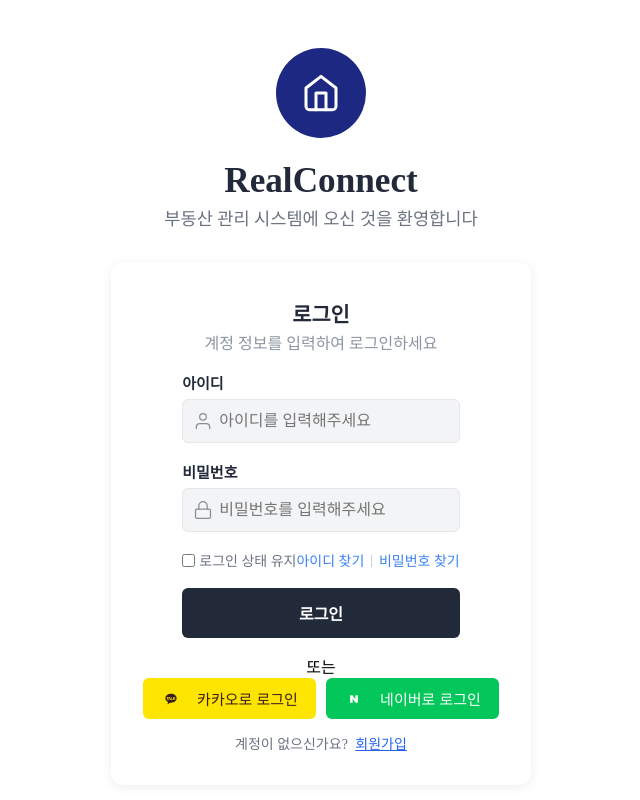
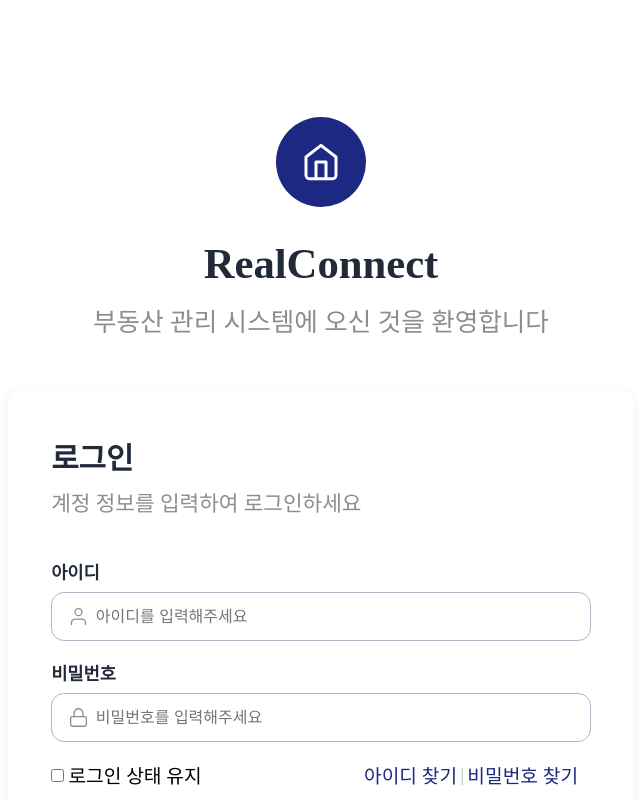
Before and after one commit to RealConnect-Start-up-Capstone-Design2/FE, a React (Vite) app in the folder realconnect/: page /login in a window 1280 px wide. Shown: the whole page, without its empty margins (319-959 px from the left). Built offline with nearby package versions, Linux system fonts and the light colour scheme.

Commit message:
Feat : 온보딩 로그인 페이지 구현

```diff
--- a/realconnect/src/pages/onboardingLogin/onboardingLogin.css
+++ b/realconnect/src/pages/onboardingLogin/onboardingLogin.css
@@ -1,70 +1,86 @@
 .login-bg {
+  width: 100vw;
+  height: 100vh;
+  background: #fff;
+  position: fixed;
+  top: 0;
+  left: 0;
+  z-index: 0;
   display: flex;
   justify-content: center;
   align-items: center;
-  min-height: 100vh;
-  background: #f8fbfd;
 }
 
 .login-frame {
   width: 100vw;
-  max-width: 900px;
+  height: 100vh;
   background: #fff;
-  border-radius: 12px;
-  box-shadow: 0 2px 16px rgba(0, 0, 0, 0.08);
-  padding: 48px 0 48px 0;
+  position: relative;
+  z-index: 1;
   display: flex;
   flex-direction: column;
   align-items: center;
+  justify-content: flex-start;
 }
 
 .login-logo {
+  margin-top: 7.3333rem; /* 110px */
+  margin-bottom: 2rem; /* 30px */
   display: flex;
   justify-content: center;
   align-items: center;
-  margin-bottom: 12px;
 }
-.login-logo-icon {
-  font-size: 48px;
+
+.login-logo-icon-img {
+  display: block;
+  margin: 0 auto;
 }
 
 .login-title {
-  font-size: 2.2rem;
+  font-size: 2.6667rem; /* 40px */
   font-weight: 700;
   color: #222a3a;
   text-align: center;
-  margin-bottom: 4px;
+  margin-bottom: 0.8rem; /* 12px */
 }
+
 .login-desc {
-  color: #6b7280;
-  font-size: 1.1rem;
+  color: #8d8d8d;
+  font-size: 1.6rem; /* 24px */
   text-align: center;
-  margin-bottom: 32px;
+  margin-bottom: 3.3333rem; /* 50px */
 }
 
 .login-card {
+  width: 39.0667rem; /* 586px */
+  max-width: 95vw;
+  min-height: 32rem;
+  max-height: 80vh;
   background: #fff;
-  border-radius: 12px;
-  box-shadow: 0 2px 12px rgba(0, 0, 0, 0.07);
-  padding: 36px 32px 32px 32px;
-  width: 100%;
-  max-width: 420px;
+  border-radius: 0.8rem;
+  box-shadow: 0 0.1333rem 0.8rem rgba(0, 0, 0, 0.07);
   display: flex;
   flex-direction: column;
-  align-items: center;
+  align-items: flex-start;
+  margin-top: 0;
+  overflow-y: auto;
+  box-sizing: border-box;
+  padding: 2.6667rem 2.6667rem;
 }
+
 .login-card-title {
-  font-size: 1.3rem;
+  font-size: 1.8667rem; /* 28px */
   font-weight: 700;
   color: #222a3a;
-  margin-bottom: 2px;
-  text-align: center;
+  margin-bottom: 0.4667rem; /* 7px */
+  text-align: left;
 }
+
 .login-card-desc {
-  color: #8b95a1;
-  font-size: 1rem;
-  margin-bottom: 18px;
-  text-align: center;
+  color: #8d8d8d;
+  font-size: 1.3333rem; /* 20px */
+  margin-bottom: 2.6667rem; /* 40px */
+  text-align: left;
 }
 
 .login-error {
@@ -79,135 +95,187 @@
 }
 
 .login-form-group {
-  margin-bottom: 18px;
+  background: none;
+  border: none;
+  border-radius: 0;
+  width: 100%;
+  margin-bottom: 1.2rem;
+  display: flex;
+  flex-direction: column;
+  align-items: flex-start;
+  padding: 0;
+  box-sizing: border-box;
 }
+
 .login-form-group label {
   display: block;
-  font-size: 15px;
+  font-size: 1.1rem;
+  color: #222a3a;
   font-weight: 600;
-  margin-bottom: 6px;
-  color: #222a3a;
+  margin-bottom: 0.5rem;
+  background: transparent;
+  position: static;
+  z-index: 1;
+  pointer-events: auto;
 }
+
 .login-input-wrap {
   display: flex;
   align-items: center;
-  background: #f3f4f6;
-  border-radius: 6px;
-  border: 1px solid #e5e7eb;
-  padding: 0 10px;
+  width: 100%;
+  background: #fff;
+  border: 1px solid #b1b6c7;
+  border-radius: 0.8rem;
+  padding: 0.8rem 1rem;
+  box-sizing: border-box;
+  transition:
+    border-color 0.15s,
+    box-shadow 0.15s;
 }
+
+.login-form-group:focus-within .login-input-wrap {
+  border-color: #2563eb;
+  box-shadow: 0 0 0 1.5px #2563eb;
+}
+
 .login-input-icon {
-  width: 20px;
-  height: 20px;
-  margin-right: 6px;
+  width: 1.3333rem;
+  height: 1.3333rem;
+  margin-right: 0.4rem;
   flex-shrink: 0;
   display: block;
 }
+
 .login-input-wrap input {
   border: none;
   background: transparent;
   outline: none;
-  font-size: 16px;
-  padding: 12px 0;
+  font-size: 1rem;
   flex: 1;
   min-width: 0;
+  padding: 0;
 }
 
 .login-options {
   display: flex;
   justify-content: space-between;
   align-items: center;
-  margin-bottom: 18px;
+  margin-bottom: 1.2rem; /* 18px */
+  width: 100%;
 }
+
 .login-keep {
-  font-size: 14px;
-  color: #6b7280;
+  font-size: 1.2rem; /* 18px */
+  color: #000;
   display: flex;
   align-items: center;
-  gap: 4px;
+  gap: 0.2667rem; /* 4px */
 }
+
 .login-links {
   display: flex;
   align-items: center;
-  gap: 6px;
+  gap: 0.2rem; /* 3px */
+  margin-left: auto;
+  margin-right: 0.8rem; /* 12px */
 }
+
 .login-link {
-  color: #3b82f6;
-  font-size: 14px;
+  color: #1c2882;
+  font-size: 1.2rem; /* 18px */
   text-decoration: none;
   transition: color 0.15s;
 }
-.login-link:hover {
-  color: #1d4ed8;
-}
+
 .login-link-divider {
   color: #b0b8c1;
-  font-size: 13px;
+  font-size: 1.2rem; /* 18px */
 }
 
 .login-btn {
-  width: 100%;
-  padding: 13px 0;
-  background: #222a3a;
+  width: 33.7333rem; /* 506px */
+  height: 2.8rem; /* 42px */
+  margin-top: 1.2rem; /* 18px */
+  background: #1c2882;
   color: #fff;
-  border: none;
-  border-radius: 6px;
-  font-size: 16px;
+  border: 1px solid #fff;
+  border-radius: 0.4rem;
+  font-size: 1.2rem; /* 18px */
   font-weight: 600;
-  margin-bottom: 16px;
-  cursor: pointer;
-  transition: background 0.15s;
-}
-.login-btn:hover {
-  background: #1a2233;
-}
-
-.login-or {
-  text-align: center;
-  color: #b0b8c1;
-  font-size: 14px;
-  margin: 8px 0 12px 0;
-  width: 100%;
-}
-.login-socials {
-  display: flex;
-  gap: 10px;
-  width: 100%;
-  margin-bottom: 14px;
-}
-.login-social {
-  flex: 1;
-  padding: 10px 0;
-  border: none;
-  border-radius: 6px;
-  font-size: 15px;
-  font-weight: 500;
   cursor: pointer;
   transition: background 0.15s;
   display: flex;
   align-items: center;
   justify-content: center;
-  gap: 8px;
 }
+
+.login-or-wrap {
+  margin-top: 2.6667rem; /* 40px */
+  width: 100%;
+  display: flex;
+  align-items: center;
+  justify-content: center;
+}
+
+.login-or-text {
+  font-size: 1rem; /* 15px */
+  margin: 0 0.3333rem;
+}
+
+.login-socials {
+  margin-top: 2.5333rem; /* 38px */
+  display: flex;
+  flex-direction: row;
+  gap: 1rem;
+  width: 100%;
+  margin-bottom: 1.5rem;
+  justify-content: center;
+}
+
+.login-social {
+  flex: 1 1 0;
+  min-width: 0;
+  max-width: 50%;
+  height: 3.2rem;
+  background: #fff;
+  border: 1px solid #b1b6c7;
+  border-radius: 0.8rem;
+  font-size: 1.1rem;
+  font-weight: 500;
+  cursor: pointer;
+  display: flex;
+  align-items: center;
+  justify-content: center;
+  gap: 0.6rem;
+  box-sizing: border-box;
+  transition: box-shadow 0.15s;
+}
+
 .login-social.kakao {
-  background: #fee500;
-  color: #3c1e1e;
+  color: #1b1b1b;
 }
 .login-social.naver {
-  background: #03c75a;
-  color: #fff;
+  color: #1b1b1b;
 }
+
 .login-signup {
+  width: 13.6667rem; /* 205px */
+  height: 1.4rem; /* 21px */
+  margin-top: 2.6667rem; /* 40px */
+  margin-left: auto;
+  margin-right: auto;
+  color: #8d8d8d;
+  font-size: 1.2rem; /* 18px */
   text-align: center;
-  font-size: 14px;
-  color: #6b7280;
+  display: flex;
+  align-items: center;
+  justify-content: center;
 }
+
 .login-signup-link {
-  color: #2563eb;
+  color: #1c2882;
+  font-size: 1.2rem; /* 18px */
+  margin-left: 0.2667rem; /* 4px */
+  font-weight: 500;
   text-decoration: underline;
-  margin-left: 4px;
-  font-weight: 500;
 }
-.login-signup-link:hover {
-  color: #1d4ed8;
-}
--- a/realconnect/src/pages/onboardingLogin/onboardingLogin.jsx
+++ b/realconnect/src/pages/onboardingLogin/onboardingLogin.jsx
@@ -6,6 +6,7 @@ import userIcon from "../../assets/icons/user.svg";
 import lockIcon from "../../assets/icons/lock.svg";
 import kakaoIcon from "../../assets/icons/kakao.svg";
 import naverIcon from "../../assets/icons/naver.svg";
+import orIcon from "../../assets/icons/or.svg";
 
 const OnboardingLogin = () => {
   const [form, setForm] = useState({
@@ -33,9 +34,11 @@ const OnboardingLogin = () => {
       return;
     }
     setError("");
-    // TODO: 실제 API 연동 부분
-    // 예시: await loginApi(form)
+    // 이제 API를 통해 로그인 요청을 실제로 해야 함
+    // 데모 버전에선 그냥 로컬 스토리지에 토큰 저장만 한 상태임.
     localStorage.setItem("isAuthenticated", "true");
+
+    // 로그인 성공 후 대시보드로 리다이렉트
     navigate("/");
   };
 
@@ -113,9 +116,7 @@ const OnboardingLogin = () => {
             </button>
           </form>
           <div className="login-or-wrap">
-            <div className="login-or-line" />
-            <span className="login-or-text">또는</span>
-            <div className="login-or-line" />
+            <img src={orIcon} alt="또는" className="login-or-img" />
           </div>
           <div className="login-socials">
             <button className="login-social kakao">
```
Also changed, not shown: realconnect/src/assets/icons/or.svg (added).
